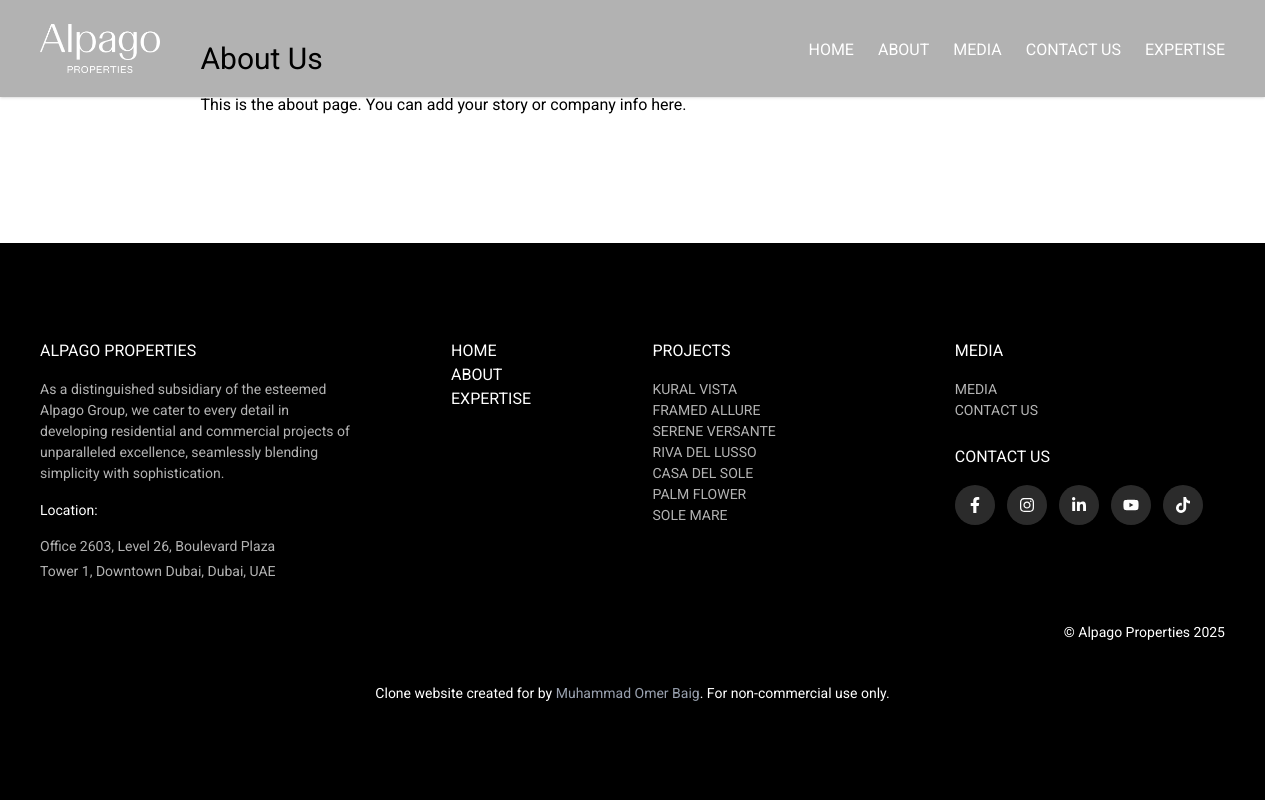
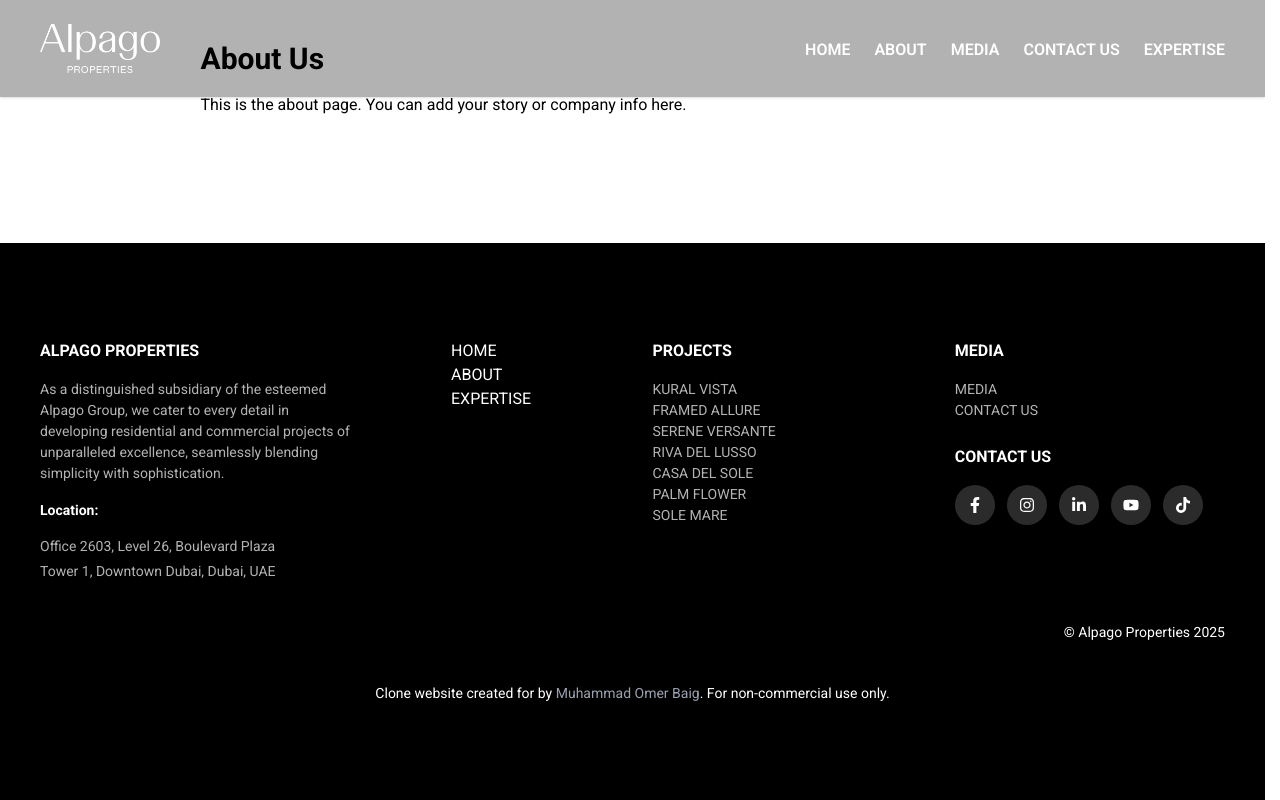
Before and after one commit to engromerbaig/alpago-properties-clone, a Next.js app: page /about in a window 1280 px wide. Built offline with nearby package versions, Linux system fonts and the light colour scheme.

Commit message:
font families added

```diff
--- a/src/app/globals.css
+++ b/src/app/globals.css
@@ -1,14 +1,5 @@
 @import "tailwindcss";
 
-/* Font face */
-@font-face {
-  font-family: 'Roboto';
-  src: url('/fonts/Roboto-VariableFont_wdth,wght.woff2') format('woff2-variations');
-  font-weight: 100 900;       /* Full weight range */
-  font-stretch: 75% 100%;     /* Optional: allows width variation */
-  font-style: normal;
-  font-display: swap;
-}
 
 
 /* CSS Reset */
@@ -49,6 +40,7 @@ html {
 body {
   font-family: var(--font-roboto);
 }
+
 
 /* turn off horizontal scrolling */
 html, body {
@@ -113,6 +105,12 @@ html, body {
     font-size: clamp(3rem, 6.25vw, 7.5rem); /* 120px */
   }
 
+
+  .text-102px {
+  font-size: clamp(2.5rem, 6.25vw, 6.375rem); /* 102px */
+}
+
+
   .text-90px {
     font-size: clamp(2.25rem, 4.6875vw, 5.625rem); /* 90px */
   }
--- a/src/app/layout.js
+++ b/src/app/layout.js
@@ -1,8 +1,17 @@
+// app/layout.jsx or app/layout.tsx
+import './globals.css';
+import { Roboto } from 'next/font/google';
 import Navbar from '@/components/Navbar';
 import Footer from '@/components/Footer';
 import HamburgerMenu from '@/components/HamburgerMenu';
-import './globals.css';
 import VhUpdater from '@/components/utils/VhUpdater';
+
+const roboto = Roboto({
+  subsets: ['latin'],
+  variable: '--font-roboto',
+  display: 'swap',
+  weight: ['variable'], // 🔥 loads full 100–900 range
+});
 
 export const metadata = {
   title: 'The Leading Dubai Leading Real Estate Developer | Alpago Properties Clone',
@@ -13,32 +22,16 @@ export const metadata = {
   },
 };
 
-function LayoutStructure({ children }) {
-  return (
-    <body className="flex flex-col min-h-screen relative">
-      <VhUpdater />
-      <Navbar />
-      <HamburgerMenu />
-      <main className="flex-grow">{children}</main>
-      <Footer />
-    </body>
-  );
-}
-
 export default function RootLayout({ children }) {
   return (
-    <html lang="en">
+    <html lang="en" className={roboto.variable}>
       <head>
         <link rel="icon" href="/favicon.ico" />
         <link rel="preload" href="/logo.png" as="image" type="image/png" />
         <link rel="preload" href="/offcanvas.webp" as="image" type="image/webp" />
         <link rel="preload" href="/videos/1.mp4" as="video" type="video/mp4" />
-
-        {/* preload font */}
-          <link rel="preload" href="/fonts/Roboto-VariableFont_wdth,wght.woff2" as="font" type="font/woff2" crossOrigin="anonymous" />
-
       </head>
-      <body className="flex flex-col min-h-screen relative">
+      <body className="flex flex-col min-h-screen relative font-roboto">
         <VhUpdater />
         <Navbar />
         <HamburgerMenu />
--- a/src/components/Overlay.js
+++ b/src/components/Overlay.js
@@ -21,7 +21,7 @@ export default function Overlay({
       {/* Mobile Layout */}
       <div className="flex flex-col items-center w-full md:hidden gap-2">
         {console.log("Mobile Overlay rendering, currentIndex:", currentIndex)}
-        <Heading text={title} size="text-90px" isAnimate />
+        <Heading text={title} size="text-90px" fontWeight='font-normal' isAnimate />
         <div className="w-full flex justify-end z-50"> {/* High z-index for arrows */}
           <NavigationArrows onNext={onNext} onPrev={onPrev} currentIndex={currentIndex} totalCount={OVERLAY_DATA.length} />
         </div>
@@ -29,7 +29,7 @@ export default function Overlay({
 
       {/* Desktop Layout */}
       <div className="hidden md:flex items-end justify-between w-full">
-        <Heading text={title} size="text-90px" isAnimate />
+        <Heading text={title} size="text-90px" fontWeight='font-normal' isAnimate />
         <CircularProgress
           isActive={isActive}
           duration={duration || 20}
```
